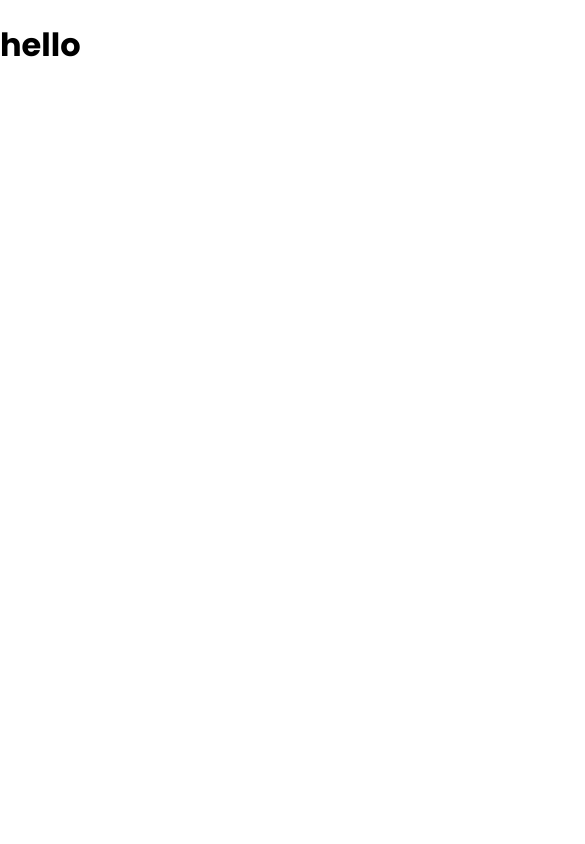
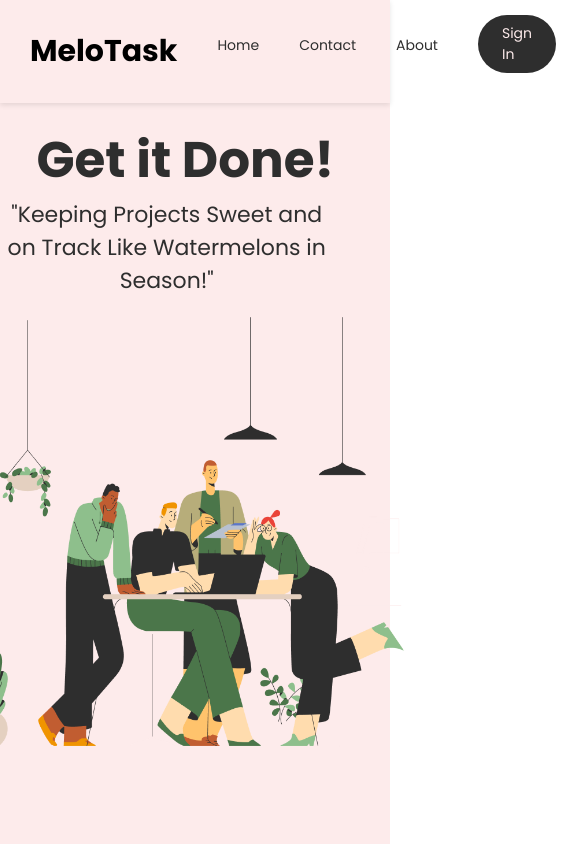
Before and after one commit to 5-Melo/MeloTask, a React (Create React App) app: page / in a window 390 px wide. Shown: the top 844 px of the page, 585 px wide, since content can reach past the window. Built offline with nearby package versions, Linux system fonts and the light colour scheme.

Commit message:
finished landing page

```diff
--- a/src/App.tsx
+++ b/src/App.tsx
@@ -1,9 +1,10 @@
 import React from "react";
+import Landing from "./pages/landing/Landing.tsx";
 
 function App() {
   return (
     <div>
-      <h1>hello</h1>
+      <Landing/>
     </div>
   );
 }
--- a/src/index.css
+++ b/src/index.css
@@ -1,11 +1,9 @@
 *{
   font-family: 'Poppins', sans-serif;
+  margin: 0;
+  padding: 0;
 }
 
-
-body {
-  margin: 0;
-}
 
 code {
   font-family: source-code-pro, Menlo, Monaco, Consolas, 'Courier New',
--- /dev/null
+++ b/src/pages/landing/Landing.module.css
@@ -0,0 +1,164 @@
+.landing {
+    position: relative;
+    height: 100vh;
+    background-color: #FDEBEB;
+  }
+
+  .landing__header {
+    display: flex;
+    align-items: center;
+    justify-content: space-between;
+    padding: 15px 30px;
+    box-shadow: 0px 2px 5px rgba(0, 0, 0, 0.1);
+  }
+
+  .landing__logo {
+    font-size: 40px;
+    font-weight: bold;
+    margin: 0;
+  }
+
+  .landing__nav {
+    list-style: none;
+    display: flex;
+    align-items: center;
+    margin: 0;
+    padding: 0;
+  }
+
+  .landing__navItem {
+    margin-left: 60px;
+    font-size: 22px;
+    text-decoration: none;
+    color: #2e2e2e;
+    position: relative;
+    display: inline-block;
+  }
+
+  .landing__navItem::after {
+    content: '';
+    position: absolute;
+    bottom: 0px;
+    width: 0;
+    height: 2px;
+    background-color: #2e2e2e;
+    left: 0;
+    border-radius: 1px;
+    transition: all 0.4s;
+  }
+
+  .landing__navItem:not(.landing__navItemHighlight):hover::after {
+    width: 100%;
+  }
+
+  .landing__navItemHighlight {
+    background-color: #2e2e2e;
+    color: #FDEBEB;
+    padding: 0.5rem 1.5rem;
+    border-radius: 50px;
+    transition: all 0.4s;
+  }
+
+  .landing__navItemHighlight:hover {
+    background-color: #4e4e4e;
+  }
+
+  .landing__vector {
+    position: absolute;
+    opacity: 0.25;
+    width: 50%;
+  }
+
+  .landing__vectorRight {
+    bottom: 0;
+    right: 0;
+    width: 600px;
+  }
+
+  .landing__vectorLeft {
+    width: 320px;
+  }
+
+  .landing__content {
+    display: flex;
+    align-items: center;
+    position: absolute;
+    width: 95%;
+  }
+
+  .landing__text {
+    margin: 0 80px;
+  }
+
+  .landing__headline {
+    font-size: 72px;
+    font-weight: bold;
+    color: #2e2e2e;
+  }
+
+  .landing__description {
+    font-size: 28px;
+    width: 75%;
+    color: #2e2e2e;
+  }
+
+  .landing__image {
+    display: flex;
+  }
+
+  .landing__illustration {
+    max-width: 600px;
+    height: auto;
+  }
+
+
+  @media (max-width: 1024px) {
+    .landing__logo {
+        font-size: 30px;
+    }
+
+    .landing__nav {
+        align-items: center;
+        padding: 0;
+    }
+
+    .landing__navItem {
+        margin-left: 40px;
+        margin-bottom: 15px;
+        font-size: 14px;
+    }
+
+    .landing__vectorRight {
+      display: none;
+    }
+
+    .landing__vectorLeft {
+        display: none;
+    }
+
+
+    .landing__content {
+        flex-direction: column;
+        align-items: center;
+    }
+
+    .landing__text {
+        margin: 20px 0;
+        text-align: center;
+    }
+
+    .landing__headline {
+        font-size: 50px;
+    }
+
+    .landing__description {
+        font-size: 22px;
+        width: 90%;
+        text-align: center;
+    }
+
+    .landing__illustration {
+        /* display: none; */
+        width: 500px;
+    }
+  }
--- /dev/null
+++ b/src/pages/landing/Landing.tsx
@@ -0,0 +1,32 @@
+import React from "react";
+import styles from './Landing.module.css';
+
+export default function Landing() {
+  return (
+    <div className={styles.landing}>
+      <div className={styles.landing__header}>
+        <h1 className={styles.landing__logo}>MeloTask</h1>
+        <ul className={styles.landing__nav}>
+          <li><a className={styles.landing__navItem} href="/">Home</a></li>
+          <li><a className={styles.landing__navItem} href="/">Contact</a></li>
+          <li><a className={styles.landing__navItem} href="/">About</a></li>
+          <li><a className={`${styles.landing__navItem} ${styles.landing__navItemHighlight}`} href="/signin">Sign In</a></li>
+          <li><a className={styles.landing__navItem} href="/signup">Sign up</a></li>
+        </ul>
+      </div>
+      <img className={`${styles.landing__vector} ${styles.landing__vectorRight}`} src="/vector.png" alt="" />
+      <img className={`${styles.landing__vector} ${styles.landing__vectorLeft}`} src="/vector1.png" alt="" />
+      <div className={styles.landing__content}>
+        <div className={styles.landing__text}>
+          <span className={styles.landing__headline}>Get it Done!</span>
+          <p className={styles.landing__description}>
+            "Keeping Projects Sweet and on Track Like Watermelons in Season!"
+          </p>
+        </div>
+        <div className={styles.landing__image}>
+          <img className={styles.landing__illustration} src="/illustration1.png" alt="" />
+        </div>
+      </div>
+    </div>
+  );
+}
```
Also changed, not shown: 1 other file (tests, documents, lock files or other folders).
